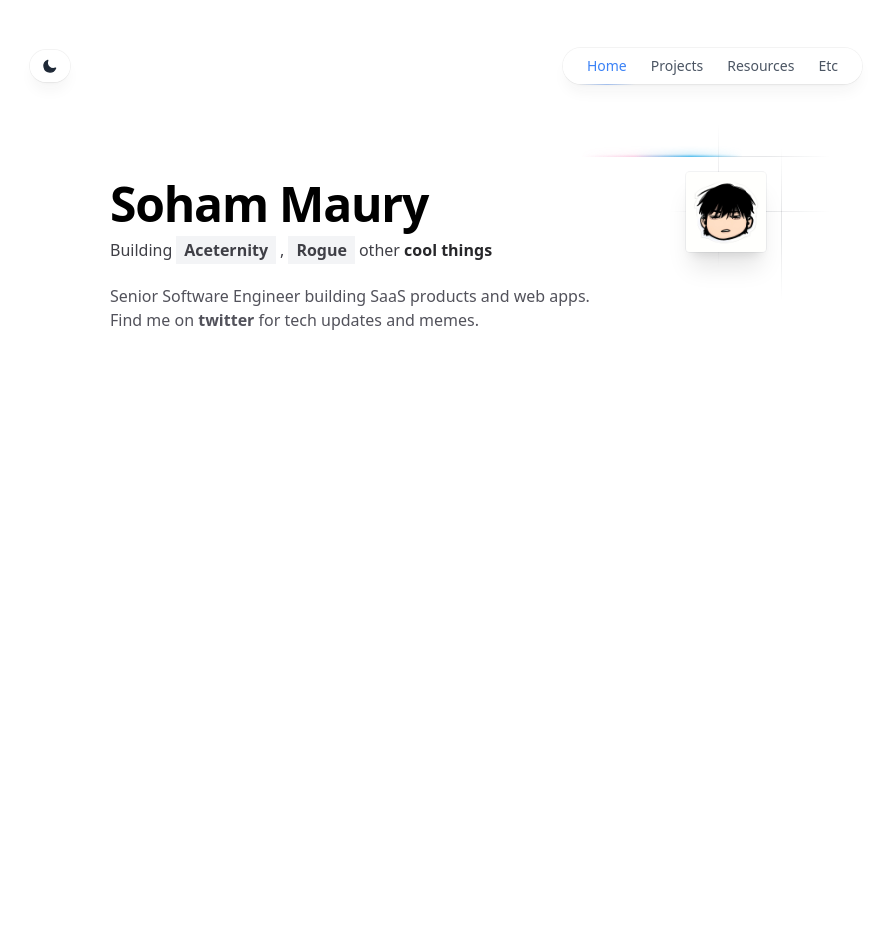
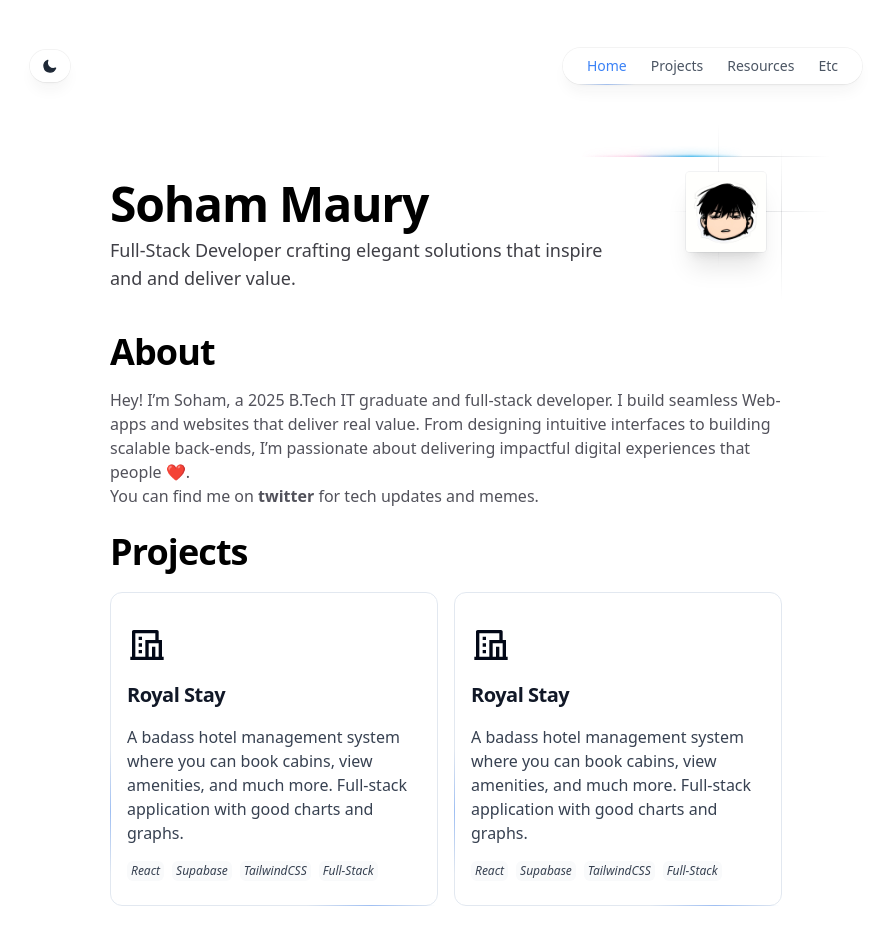
Before and after one commit to Itzsoham/portfolio, a Next.js app: page / in a window 1280 px wide. Shown: the top 938 px of the page, without its empty margins (194-1088 px from the left). Before the commit the page ends 800 px from the top, so only its background shows below. Built offline with nearby package versions, Linux system fonts and the light colour scheme.

Commit message:
About and Project Section is Done

```diff
--- a/app/layout.tsx
+++ b/app/layout.tsx
@@ -34,8 +34,8 @@
           enableSystem
           disableTransitionOnChange
         >
-          <main>
-            <Navbar />
+          <Navbar />
+          <main className="mx-auto my-0 flex w-full max-w-4xl items-center justify-between px-8 md:mb-10">
             {children}
           </main>
         </ThemeProvider>
--- a/app/page.tsx
+++ b/app/page.tsx
@@ -1,13 +1,15 @@
 import React from "react";
 
+import About from "@/components/About";
 import Header from "@/components/Header";
+import Projects from "@/components/Projects";
 
 const Root = () => {
   return (
-    <div className="mx-auto my-0 flex w-full max-w-4xl items-center justify-between px-8 md:mb-10">
-      <div className="mx-auto mb-16 flex max-w-2xl flex-col items-start justify-center">
-        <Header />
-      </div>
+    <div className="mx-auto mb-16 flex max-w-2xl flex-col items-start justify-center">
+      <Header />
+      <About />
+      <Projects />
     </div>
   );
 };
--- /dev/null
+++ b/components/About.tsx
@@ -0,0 +1,30 @@
+import React from "react";
+
+import Title from "./ui/Title";
+
+const About = () => {
+  return (
+    <div className="mb-6">
+      <Title title="About" />
+      <p className="text-zinc-600 dark:text-zinc-500">
+        Hey! I’m Soham, a 2025 B.Tech IT graduate and full-stack developer. I
+        build seamless Web-apps and websites that deliver real value. From
+        designing intuitive interfaces to building scalable back-ends, I’m
+        passionate about delivering impactful digital experiences that people
+        ❤️.
+        <br />
+        You can find me on{" "}
+        <a
+          href="https://x.com/sohammaury"
+          className=" group relative inline-flex overflow-hidden font-bold  dark:text-zinc-400"
+          target="__blank"
+        >
+          <span className="relative">twitter</span>
+        </a>{" "}
+        for tech updates and memes.
+      </p>
+    </div>
+  );
+};
+
+export default About;
--- a/components/Header.tsx
+++ b/components/Header.tsx
@@ -2,56 +2,21 @@
 
 const Header = () => {
   return (
-    <div className="mb-10 flex w-full flex-col items-start justify-between  md:flex-row md:space-x-14">
+    <div className="mb-5 flex w-full flex-col items-start justify-between  md:flex-row md:space-x-14">
       <div className="mt-6 flex flex-col md:w-3/4">
         <h1 className="mb-2 text-3xl font-bold tracking-tight text-black dark:text-white md:text-5xl">
           Soham Maury
         </h1>
 
-        <div className="relative mb-5 flex-wrap items-center leading-7 text-zinc-700 dark:text-zinc-400">
-          Building
-          <a
-            className={
-              "mx-1 inline-block bg-gray-100 px-2 py-0 font-bold dark:bg-zinc-700  dark:text-white"
-            }
-            href="https://aceternity.com"
-            target="__blank"
-          >
-            Aceternity
-          </a>
-          ,
-          <a
-            className={
-              "mx-1 inline-block bg-gray-100 px-2 py-0 font-bold dark:bg-zinc-700 dark:text-white"
-            }
-            href="https://userogue.com"
-            target="__blank"
-          >
-            Rogue
-          </a>
-          other
-          <span className="cursor-pointer font-bold text-zinc-800 dark:text-zinc-200">
-            {" "}
-            cool things
-          </span>
+        <div className="relative mb-5 flex-wrap items-center text-lg leading-7 text-zinc-700 dark:text-zinc-400">
+          Full-Stack Developer crafting elegant solutions that inspire and and
+          deliver value.
         </div>
-        <p className="text-zinc-600 dark:text-zinc-500">
-          Senior Software Engineer building SaaS products and web apps. Find me
-          on{" "}
-          <a
-            href="https://twitter.com/mannupaaji"
-            className=" group relative inline-flex overflow-hidden font-bold  dark:text-zinc-400"
-            target="__blank"
-          >
-            <span className="relative">twitter</span>
-          </a>{" "}
-          for tech updates and memes.
-        </p>
       </div>
 
       <div className="relative order-first shrink p-4 md:order-last md:p-4">
         <a
-          href="https://twitter.com/mannupaaji"
+          href="https://bento.me/Itzsoham"
           target="__blank"
           className="relative  z-[5] block size-20 overflow-hidden rounded bg-white  shadow-xl ring-1 ring-slate-900/5"
         >
--- /dev/null
+++ b/components/Projects.tsx
@@ -0,0 +1,38 @@
+import React from "react";
+import { RiHotelLine } from "react-icons/ri";
+
+import ProjectCard from "./cards/ProjectCard";
+import Title from "./ui/Title";
+
+const Projects = () => {
+  return (
+    <div>
+      <Title title="Projects" />
+      <div className="my-5 grid grid-cols-1 gap-4 md:grid-cols-2">
+        <ProjectCard
+          title="Royal Stay"
+          description="A badass hotel management system where you can book cabins, view amenities, and much more. Full-stack application with good charts and graphs."
+          href="https://aceternity.com"
+          icon={<RiHotelLine size={40} />}
+          tags={["React", "Supabase", "TailwindCSS", "Full-Stack"]}
+        />{" "}
+        <ProjectCard
+          title="Royal Stay"
+          description="A badass hotel management system where you can book cabins, view amenities, and much more. Full-stack application with good charts and graphs."
+          href="https://aceternity.com"
+          icon={<RiHotelLine size={40} />}
+          tags={["React", "Supabase", "TailwindCSS", "Full-Stack"]}
+        />{" "}
+        <ProjectCard
+          title="Royal Stay"
+          description="A badass hotel management system where you can book cabins, view amenities, and much more. Full-stack application with good charts and graphs."
+          href="https://aceternity.com"
+          icon={<RiHotelLine size={40} />}
+          tags={["React", "Supabase", "TailwindCSS", "Full-Stack"]}
+        />
+      </div>
+    </div>
+  );
+};
+
+export default Projects;
--- /dev/null
+++ b/components/cards/ProjectCard.tsx
@@ -0,0 +1,110 @@
+"use client";
+
+import {
+  motion,
+  MotionValue,
+  useMotionTemplate,
+  useMotionValue,
+} from "framer-motion";
+import Link from "next/link";
+import { ReactElement } from "react";
+
+interface Props {
+  title: string;
+  description: string;
+  href: string;
+  icon: ReactElement;
+  tags: string[];
+}
+
+export default function ProjectCard({
+  title,
+  description,
+  href,
+  icon,
+  tags,
+}: Props) {
+  // const tags = ["GitHub", "React", "JamStack"];
+  const mouseX = useMotionValue(0);
+  const mouseY = useMotionValue(0);
+
+  function onMouseMove({
+    currentTarget,
+    clientX,
+    clientY,
+  }: {
+    currentTarget: HTMLElement;
+    clientX: number;
+    clientY: number;
+  }) {
+    const { left, top } = currentTarget.getBoundingClientRect();
+    mouseX.set(clientX - left);
+    mouseY.set(clientY - top);
+  }
+  return (
+    <Link
+      className="group relative mb-4 w-full  rounded-xl border border-slate-200 transition duration-200 hover:shadow-lg dark:border-slate-700"
+      href={href}
+      aria-label={title}
+      target="_blank"
+      rel="noopener noreferrer"
+      onMouseMove={onMouseMove}
+    >
+      <HoverPattern mouseX={mouseX} mouseY={mouseY} />
+
+      <div className="relative h-full">
+        <span className="absolute -bottom-px right-px h-px w-2/5 bg-gradient-to-r from-blue-500/0 via-blue-500/40 to-blue-500/0 dark:from-blue-400/0 dark:via-blue-400/40 dark:to-blue-400/0"></span>
+        <span className="absolute -left-px top-1/2 h-2/5 w-px bg-gradient-to-b from-blue-500/0 via-blue-500/40 to-blue-500/0 dark:from-blue-400/0 dark:via-blue-400/40 dark:to-blue-400/0"></span>
+
+        <div className="  relative flex flex-col  items-start rounded p-4 dark:border-gray-800">
+          {/* */}
+
+          <div className="my-4">{icon}</div>
+
+          <div>
+            <h4 className="text-xl font-bold tracking-tight text-gray-900 dark:text-gray-100">
+              {title}
+            </h4>
+            <p className="pt-4 leading-6 text-gray-700 dark:text-gray-300">
+              {description}
+            </p>
+            <div className="flex flex-wrap pt-4 md:flex-row">
+              {tags?.map((tag, idx) => (
+                <p
+                  key={idx}
+                  className={`mb-2 mr-2 rounded-md bg-gray-50 px-1 text-xs italic leading-5 text-gray-700 dark:border dark:border-zinc-700  dark:bg-transparent dark:text-gray-300`}
+                >
+                  {tag}
+                </p>
+              ))}
+            </div>
+          </div>
+        </div>
+      </div>
+    </Link>
+  );
+}
+
+function HoverPattern({
+  mouseX,
+  mouseY,
+}: {
+  mouseX: MotionValue<number>;
+  mouseY: MotionValue<number>;
+}) {
+  const maskImage = useMotionTemplate`radial-gradient(300px at ${mouseX}px ${mouseY}px, white, transparent)`;
+  const style = { maskImage, WebkitMaskImage: maskImage };
+
+  return (
+    <div className="pointer-events-none">
+      <motion.div
+        className="absolute inset-0 rounded-xl bg-gradient-to-r from-blue-100/50 to-teal-100/50 opacity-0 transition duration-300 group-hover:opacity-100 dark:from-[#202D2E] dark:to-[#303428]"
+        style={style}
+      />
+      <motion.div
+        className="absolute inset-0 rounded-xl opacity-0 mix-blend-overlay transition duration-300 group-hover:opacity-100"
+        style={style}
+      ></motion.div>
+    </div>
+  );
+}
--- /dev/null
+++ b/components/ui/Title.tsx
@@ -0,0 +1,19 @@
+import React from "react";
+
+const Title = ({
+  className = "md:text-4xl text-2xl",
+  title,
+}: {
+  className?: string;
+  title: string;
+}) => {
+  return (
+    <h3
+      className={`mb-4 font-bold tracking-tight text-black dark:text-white  ${className}`}
+    >
+      {title}
+    </h3>
+  );
+};
+
+export default Title;
--- a/package.json
+++ b/package.json
@@ -21,6 +21,7 @@
     "prettier": "^3.4.2",
     "react": "^19.0.0",
     "react-dom": "^19.0.0",
+    "react-icons": "^5.4.0",
     "tailwind-merge": "^2.5.5",
     "tailwindcss-animate": "^1.0.7"
   },
```
Also changed, not shown: 1 other file (tests, documents, lock files or other folders).
